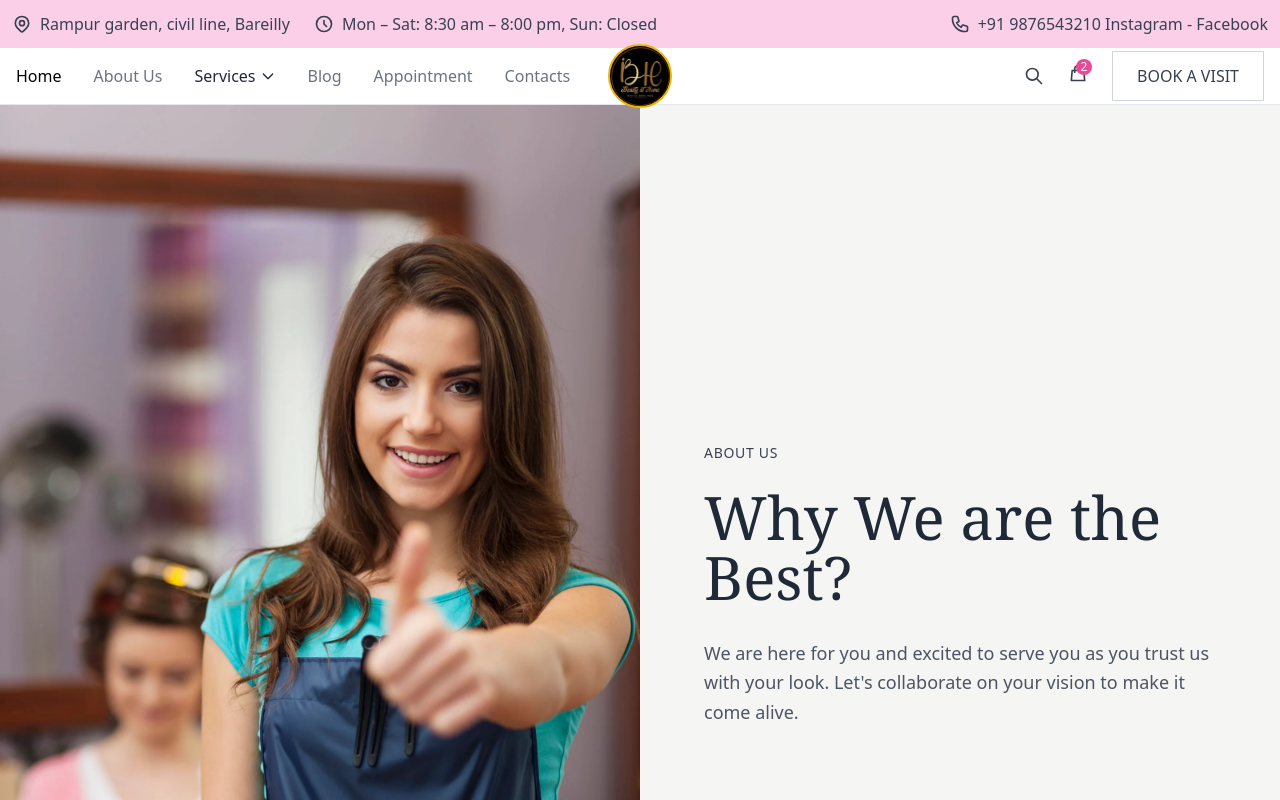
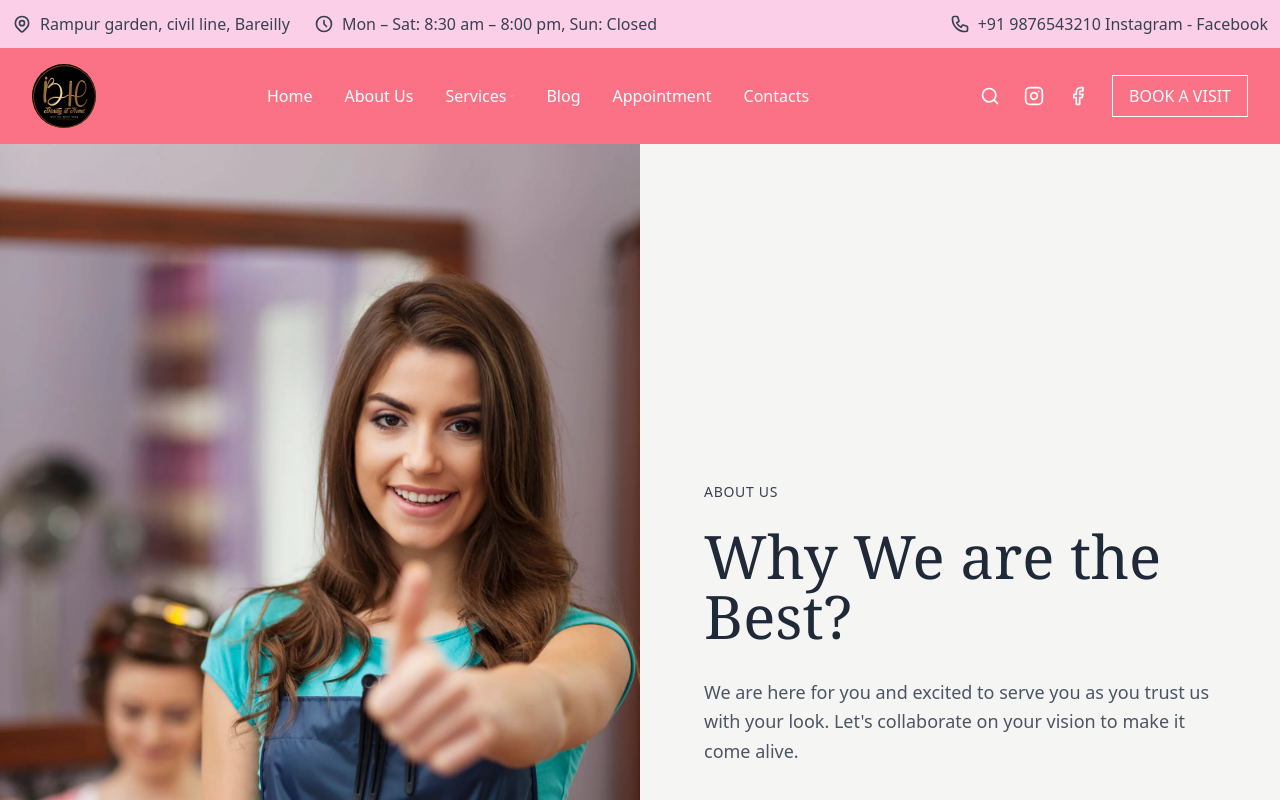
Before and after one commit to aksh10patil/beauty-app, a React (Vite) app: page /about-us in a window 1280 px wide. Shown: the top 800 px of the page. Built offline with nearby package versions, Linux system fonts and the light colour scheme; a web font is replaced by a local one.

Commit message:
Minor Changes Sat

```diff
--- a/src/pages/AboutUs.jsx
+++ b/src/pages/AboutUs.jsx
@@ -4,7 +4,7 @@ import abovefooter from '../assets/abovefooter.webp';
 import aboutus from '../assets/aboutus.webp';
 import PhotoGallery from './components/PhotoGallery';
 import Form from './components/Form';
-import Menubar from './components/Menubar';
+import Header from './components/Header';
 
 
 function AboutUs() {
@@ -40,10 +40,9 @@ function AboutUs() {
                         <span class="ml-2 text-gray-700 font-medium">+91 9876543210 Instagram - Facebook</span>
                     </div>
                     </div>
+                    <Header />
 
 
-
-                <Menubar />
 
 
 
@@ -58,6 +57,7 @@ function AboutUs() {
                 class="w-full h-full object-cover"
                 />
             </div>
+
 
 
             <div class="w-full md:w-1/2 bg-stone-100 flex items-center p-8 md:p-16">
@@ -114,11 +114,6 @@ function AboutUs() {
                     <PhotoGallery />
                     <Form />
 
-
-
-
-
-
             </div>
 
 
--- a/src/pages/Home.jsx
+++ b/src/pages/Home.jsx
@@ -8,6 +8,7 @@ import spaceimageleft from '../assets/spaceimageleft.webp';
 import ServiceList from './ServiceList'
 import Abovefooter from './Abovefooter'
 import { Link } from 'react-router-dom';
+import Header from './components/Header';
 
 
 
@@ -15,7 +16,7 @@ const BeautySalonHeader = () => {
   const [isMenuOpen, setIsMenuOpen] = useState(false);
 
   return (
-    <header className="relative w-full h-screen">
+    <div className="relative w-full h-screen">
       {/* Split background layout */}
       <div className="flex h-full">
         <div className="w-1/2 bg-gray-300">
@@ -29,86 +30,7 @@ const BeautySalonHeader = () => {
 
       <div className="absolute inset-0 flex flex-col">
         {/* Navigation bar */}
-        <nav className="flex items-center justify-between px-8 py-4">
-
-          {/* Logo */}
-          <div className="flex items-center">
-            <div className="w-16 h-16 rounded-full bg-black flex items-center justify-center text-yellow-500 font-script">
-                  <img src={logo} alt = 'logo' className='w-full h-full object-cover' />
-            </div>
-          </div>
-
-          {/* Desktop Navigation */}
-          <div className="hidden md:flex items-center space-x-8">
-            <a href="#" className="text-white font-medium">Home</a>
-            <Link to="/about-us" className="text-white font-medium">About Us</Link>
-            <div className="relative group">
-              <a href="/Services" className="text-white font-medium flex items-center">
-                Services
-                <svg className="ml-1 w-1 h-4" fill="none" stroke="currentColor" viewBox="0 0 24 24" xmlns="http://www.w3.org/2000/svg">
-                  <path strokeLinecap="round" strokeLinejoin="round" strokeWidth="2" d="M19 9l-7 7-7-7"></path>
-                </svg>
-              </a>
-            </div>
-
-              <a href="#" className="text-white font-medium">Blog</a>
-              <a href="#" className="text-white font-medium">Appointment</a>
-              <a href="#" className="text-white font-medium">Contacts</a>
-
-          </div>
-
-          {/* Search and Social Icons */}
-          <div className="hidden md:flex items-center space-x-6">
-            <button type="button" aria-label="Search" className="text-white">
-              <Search size={20} />
-            </button>
-            <a href="#" aria-label="Instagram" className="text-white">
-              <Instagram size={20} />
-            </a>
-            <a href="#" aria-label="Facebook" className="text-white">
-              <Facebook size={20} />
-            </a>
-            <a href="#" className="border border-white text-white px-4 py-2 hover:bg-white hover:text-pink-300 transition duration-300">
-              BOOK A VISIT
-            </a>
-          </div>
-
-          {/* Mobile menu button */}
-          <button
-            type="button"
-            className="md:hidden text-white"
-            onClick={() => setIsMenuOpen(!isMenuOpen)}
-          >
-            <svg className="w-6 h-6" fill="none" stroke="currentColor" viewBox="0 0 24 24" xmlns="http://www.w3.org/2000/svg">
-              <path strokeLinecap="round" strokeLinejoin="round" strokeWidth="2" d="M4 6h16M4 12h16M4 18h16"></path>
-            </svg>
-          </button>
-        </nav>
-
-        {/* Mobile menu */}
-        {isMenuOpen && (
-          <div className="md:hidden bg-gray-800 bg-opacity-90 p-4">
-            <div className="flex flex-col space-y-4">
-              <a href="#" className="text-white font-medium">Home</a>
-              <a href="#" className="text-white font-medium">About Us</a>
-              <a href="#" className="text-white font-medium">Services</a>
-              <a href="#" className="text-white font-medium">Blog</a>
-              <a href="#" className="text-white font-medium">Appointment</a>
-              <a href="#" className="text-white font-medium">Contacts</a>
-              <div className="flex space-x-4 pt-4">
-                <a href="#" aria-label="Instagram" className="text-white">
-                  <Instagram size={20} />
-                </a>
-                <a href="#" aria-label="Facebook" className="text-white">
-                  <Facebook size={20} />
-                </a>
-              </div>
-              <a href="#" className="border border-white text-white px-4 py-2 text-center">
-                BOOK A VISIT
-              </a>
-            </div>
-          </div>
-        )}
+        <Header />
 
         {/* Hero content */}
         <div className="flex-1 flex items-center px-8">
@@ -125,12 +47,16 @@ const BeautySalonHeader = () => {
             </p>
 
             {/* Services menu button */}
-            <div className="flex justify-center items-center mt-12">
-              <button className="bg-white rounded-full w-32 h-32 flex flex-col items-center justify-center text-gray-800 transform transition hover:scale-105">
+            <div className="flex justify-center items-center mt-12 href=">
+              <a href='/services'>
+              <button className="bg-white rounded-full w-32 h-32
+              flex flex-col items-center justify-center text-gray-800
+              transform transition hover:scale-105">
                 <span className="text-xs tracking-wider">OUR</span>
                 <span className="text-sm tracking-wider">SERVICES</span>
                 <span className="text-sm tracking-wider">MENU</span>
               </button>
+              </a>
             </div>
           </div>
         </div>
@@ -182,7 +108,7 @@ const BeautySalonHeader = () => {
 
 
 
-    </header>
+    </div>
 
 
 
--- a/src/pages/Services.jsx
+++ b/src/pages/Services.jsx
@@ -1,7 +1,8 @@
 import React from 'react';
-import Menubar from './components/Menubar';
+import Header from './components/Header';
 import SignupAppointment from './components/SignupAppointment'
 import Photocarousel from './components/Photocarousel';
+
 
 function Services() {
     return (
@@ -40,7 +41,7 @@ function Services() {
 
 
 
-                    <Menubar />
+                    <Header />
                     <SignupAppointment />
                     <Photocarousel />
 
--- /dev/null
+++ b/src/pages/components/Header.jsx
@@ -0,0 +1,90 @@
+import React, { useState } from 'react';
+import logo from '../../assets/logo.webp';
+import { Link, useLocation } from 'react-router-dom';
+import { Search, Instagram, Facebook } from 'lucide-react';
+
+export default function BeautySalonHeader() {
+  const [isMenuOpen, setIsMenuOpen] = useState(false);
+  const location = useLocation();
+  const isHomePage = location.pathname === '/Home' || location.pathname === '/';
+
+
+
+  return (
+    <>
+      <nav className={`flex items-center justify-between px-8 py-4 ${!isHomePage ? 'bg-rose-400' : ''}`}>
+        <div className="flex items-center">
+          <div className="w-16 h-16 rounded-full bg-black flex items-center justify-center text-yellow-500 font-script">
+            <img src={logo} alt="logo" className="w-full h-full object-cover" />
+          </div>
+        </div>
+
+        <div className="hidden md:flex items-center space-x-8">
+          <a href="/Home" className="text-white font-medium">Home</a>
+          <Link to="/About-us" className="text-white font-medium">About Us</Link>
+          <div className="relative group">
+            <a href="/Services" className="text-white font-medium flex items-center">
+              Services
+              <svg className="ml-1 w-1 h-4" fill="none" stroke="currentColor" viewBox="0 0 24 24" xmlns="http://www.w3.org/2000/svg">
+                <path strokeLinecap="round" strokeLinejoin="round" strokeWidth="2" d="M19 9l-7 7-7-7"></path>
+              </svg>
+            </a>
+          </div>
+          <a href="#" className="text-white font-medium">Blog</a>
+          <a href="#" className="text-white font-medium">Appointment</a>
+          <a href="#" className="text-white font-medium">Contacts</a>
+        </div>
+
+        <div className="hidden md:flex items-center space-x-6">
+          <button type="button" aria-label="Search" className="text-white">
+            <Search size={20} />
+          </button>
+          <a href="#" aria-label="Instagram" className="text-white">
+            <Instagram size={20} />
+          </a>
+          <a href="#" aria-label="Facebook" className="text-white">
+            <Facebook size={20} />
+          </a>
+          <a href="/Services" className="border border-white text-white px-4 py-2 hover:bg-white hover:text-pink-300 transition duration-300">
+            BOOK A VISIT
+          </a>
+        </div>
+
+        <button
+          type="button"
+          className="md:hidden text-white"
+          onClick={() => setIsMenuOpen(!isMenuOpen)}
+        >
+          <svg className="w-6 h-6" fill="none" stroke="currentColor" viewBox="0 0 24 24" xmlns="http://www.w3.org/2000/svg">
+            <path strokeLinecap="round" strokeLinejoin="round" strokeWidth="2" d="M4 6h16M4 12h16M4 18h16"></path>
+          </svg>
+        </button>
+      </nav>
+
+      {/* Mobile menu */}
+      {isMenuOpen && (
+        <div className="md:hidden bg-gray-800 bg-opacity-90 p-4">
+          <div className="flex flex-col space-y-4">
+            <a href="#" className="text-white font-medium">Home</a>
+            <a href="#" className="text-white font-medium">About Us</a>
+            <a href="#" className="text-white font-medium">Services</a>
+            <a href="#" className="text-white font-medium">Blog</a>
+            <a href="#" className="text-white font-medium">Appointment</a>
+            <a href="#" className="text-white font-medium">Contacts</a>
+            <div className="flex space-x-4 pt-4">
+              <a href="#" aria-label="Instagram" className="text-white">
+                <Instagram size={20} />
+              </a>
+              <a href="#" aria-label="Facebook" className="text-white">
+                <Facebook size={20} />
+              </a>
+            </div>
+            <a href="#" className="border border-white text-white px-4 py-2 text-center">
+              BOOK A VISIT
+            </a>
+          </div>
+        </div>
+      )}
+    </>
+  );
+}
```
